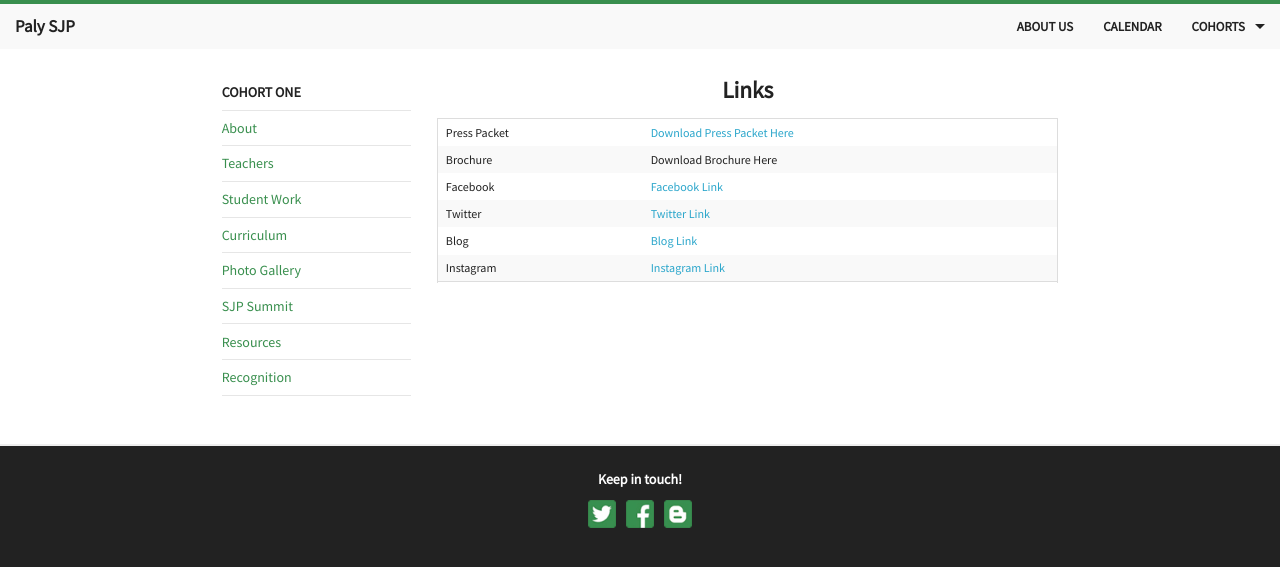
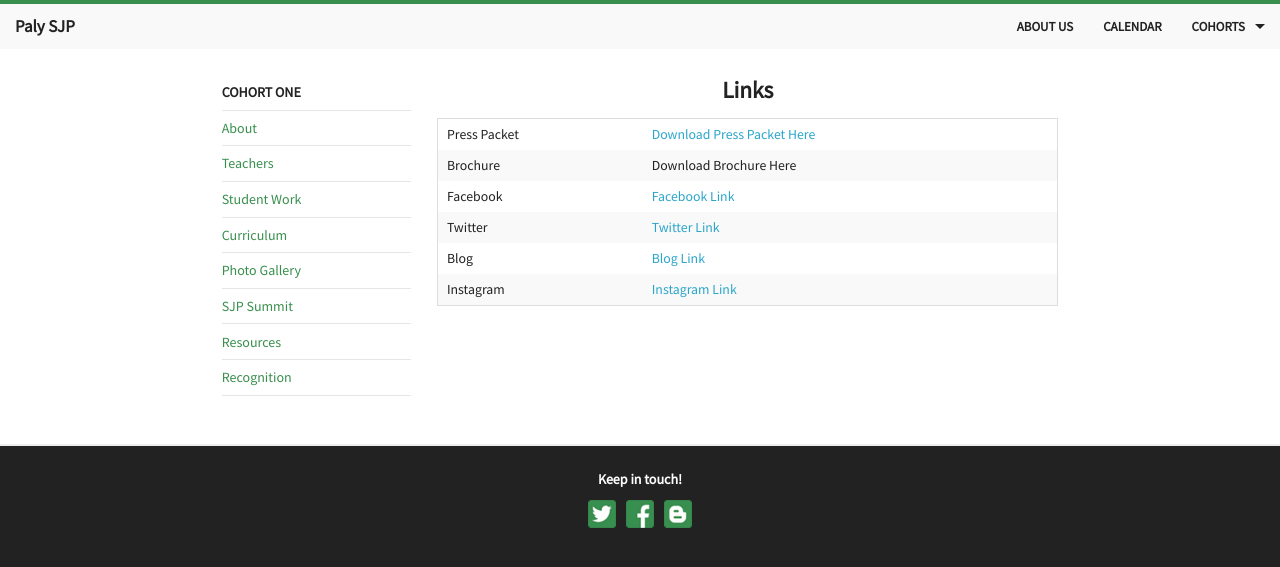
Before and after one commit to rafilong/palysjp-website, a Jekyll site: the page built from cohorts/one/resources.html, in a window 1280 px wide. Shown: the top 567 px of the page. Built offline with Jekyll 4.4.1, drawn with Linux system fonts in a browser that asks for light colours; Markdown is read by kramdown in place of the engine named in the settings.

Commit message:
Increased table text font size

```diff
--- a/assets/css/custom.css
+++ b/assets/css/custom.css
@@ -43,12 +43,19 @@ p {
 a:visited {
     color: #2ba6cb; }
 
+/* Text CSS */
+
 .italic {
     font-style: italic; }
 
 .caption {
     font-size: 100% !important;
     text-align: center; }
+
+/* Tables */
+
+table tr td {
+    font-size: inherit; }
 
 /* Buttons */
 
```
